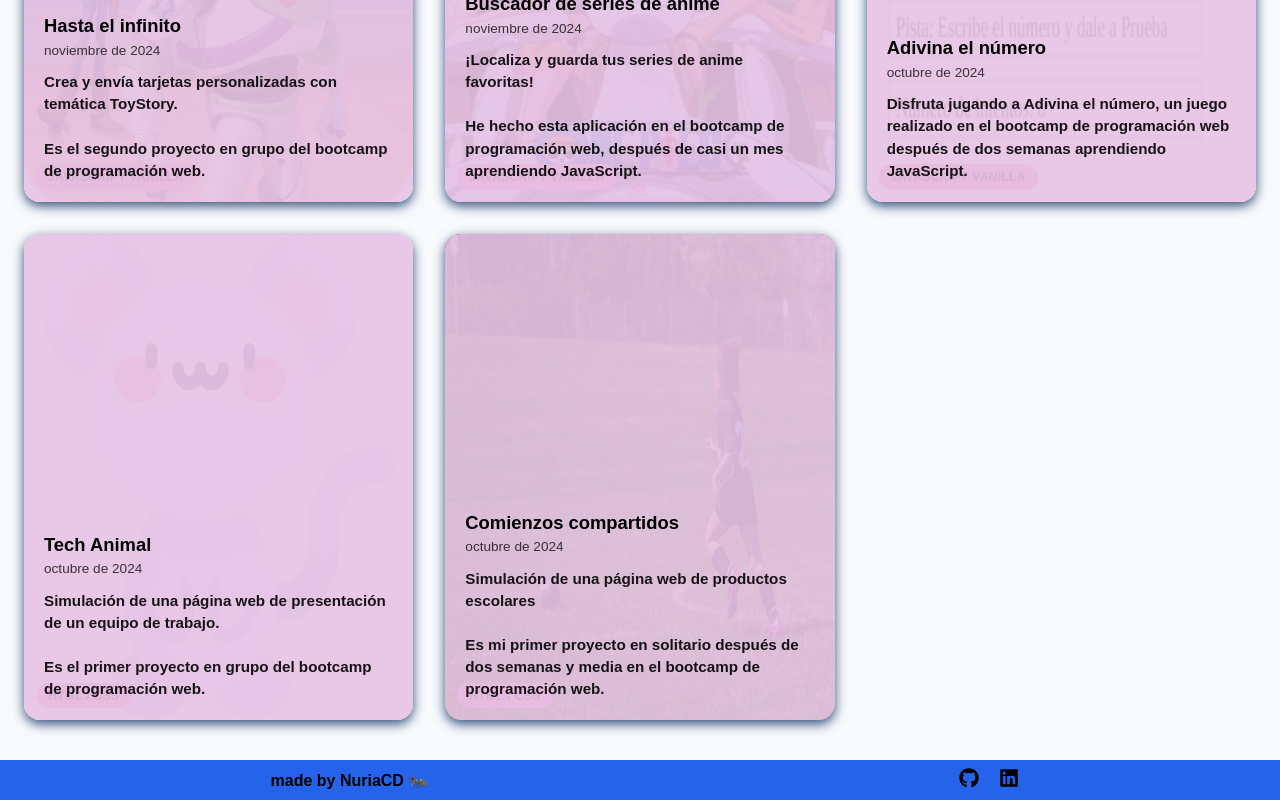
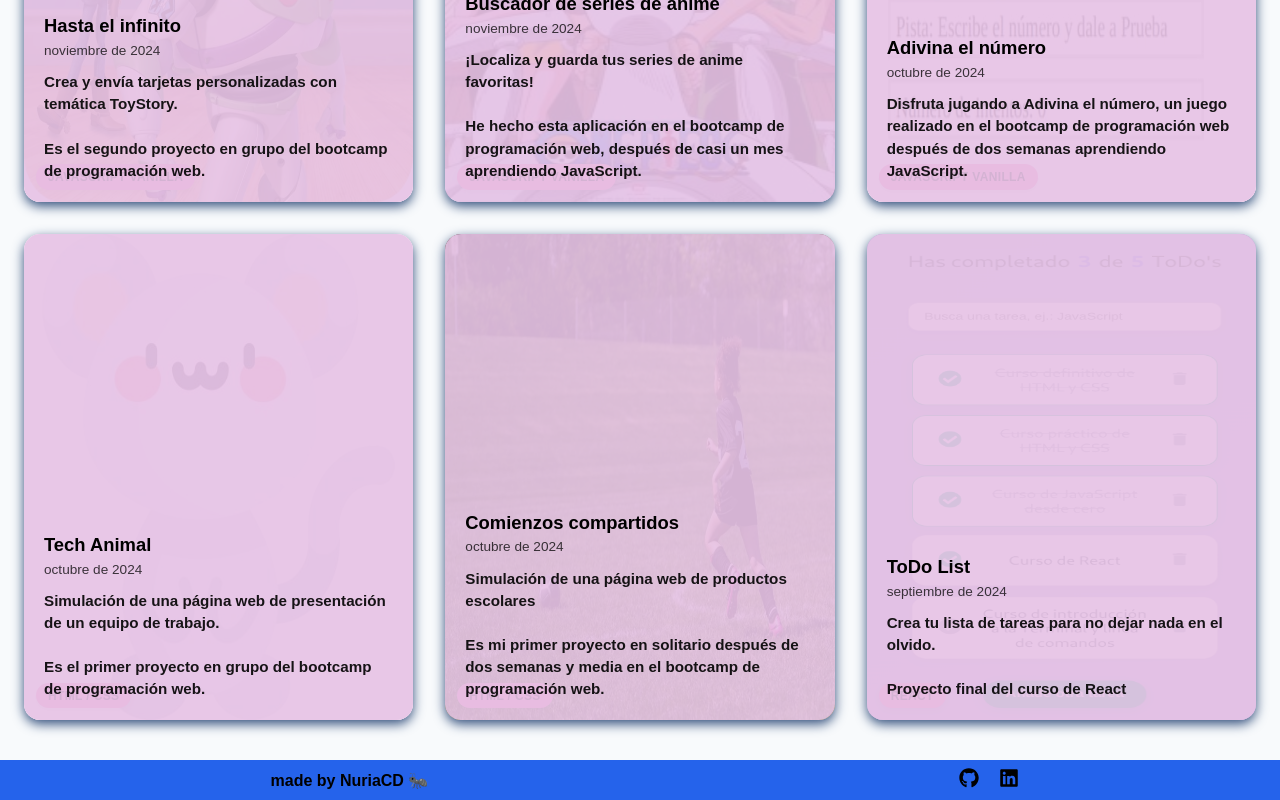
Before and after one commit to Nuria8890/portfolio, a React (Vite) app: page /projects in a window 1280 px wide. Shown: the part 1488-2288 px from the top of the page. Built offline with nearby package versions, Linux system fonts and the light colour scheme; a web font is replaced by a local one.

Commit message:
add ToDoList project

```diff
--- a/src/data/projects.js
+++ b/src/data/projects.js
@@ -9,6 +9,7 @@ import PhotoA3Ev from "@/assets/a3Ev.jpeg";
 import PhotoA4Ev from "@/assets/a4Ev.jpeg";
 import PhotoCashCalendar from "@/assets/cashCalendar.png";
 import PhotoBolsalea from "@/assets/bolsalea.png";
+import PhotoTodoList from "@/assets/todoList.png";
 
 const adalabModulo1Grupal = {
   id: 1,
@@ -172,6 +173,20 @@ const bolsalea = {
   date: new Date("2025-08-31"),
 };
 
+const todoList = {
+  id: 12,
+  url: "https://nuria8890.github.io/ToDo_list/",
+  urlCode: "https://github.com/Nuria8890/ToDo_list",
+  photo: PhotoTodoList,
+  tech: "React",
+  title: "ToDo List",
+  smallText:
+    "Crea tu lista de tareas para no dejar nada en el olvido.<br/><br/>Proyecto final del curso de React",
+  longText:
+    "En este curso he aprendido a crear aplicaciones web interactivas con React, trabajando con: <br/> - componentes<br/> - props<br/> - estilos CSS<br/> - estados<br/> - efectos<br/> - React Context<br/> - React Portals<br/> - almacenamiento con Local Storage. <br/><br/>El curso ha constado de un total de 34 clases, de las cuales, 9 horas han sido de contenido teórico y 16 horas de práctica.",
+  date: new Date("2024-09-6"),
+};
+
 /* TODO:
   - sacar los proyectitos de 42Madrid y de Platzi de cada carpeta para poder crear una url de cada uno
   - terminar los pair programming de aladab y crear las url de cada uno
@@ -189,6 +204,7 @@ const objetProjects = {
   a4Ev: adalabModulo4Evaluacion,
   cashCalendar: cashCalendar,
   bolsalea: bolsalea,
+  todoList: todoList,
 };
 
 export default objetProjects;
```
Also changed, not shown: src/assets/todoList.png (added).
